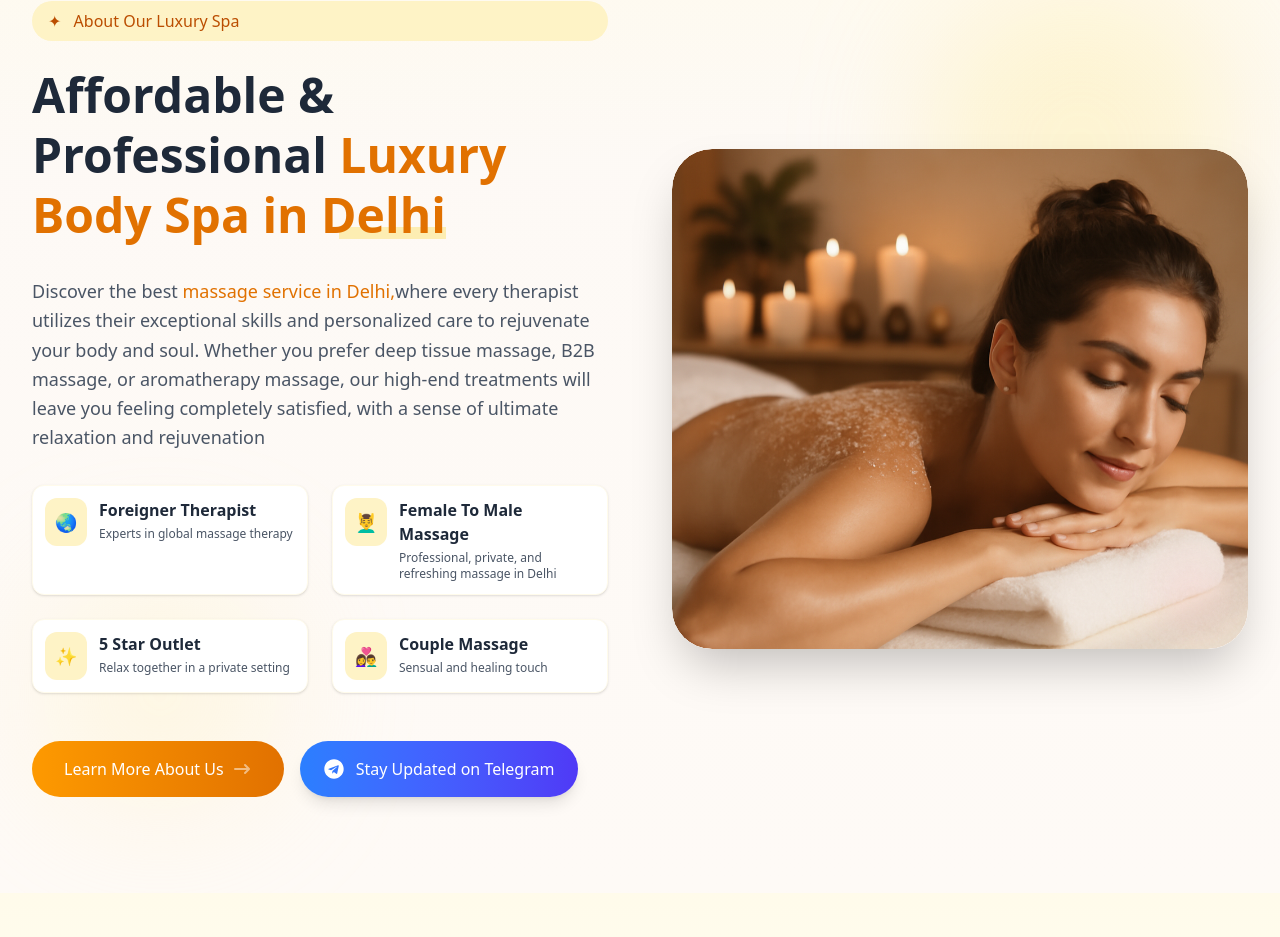
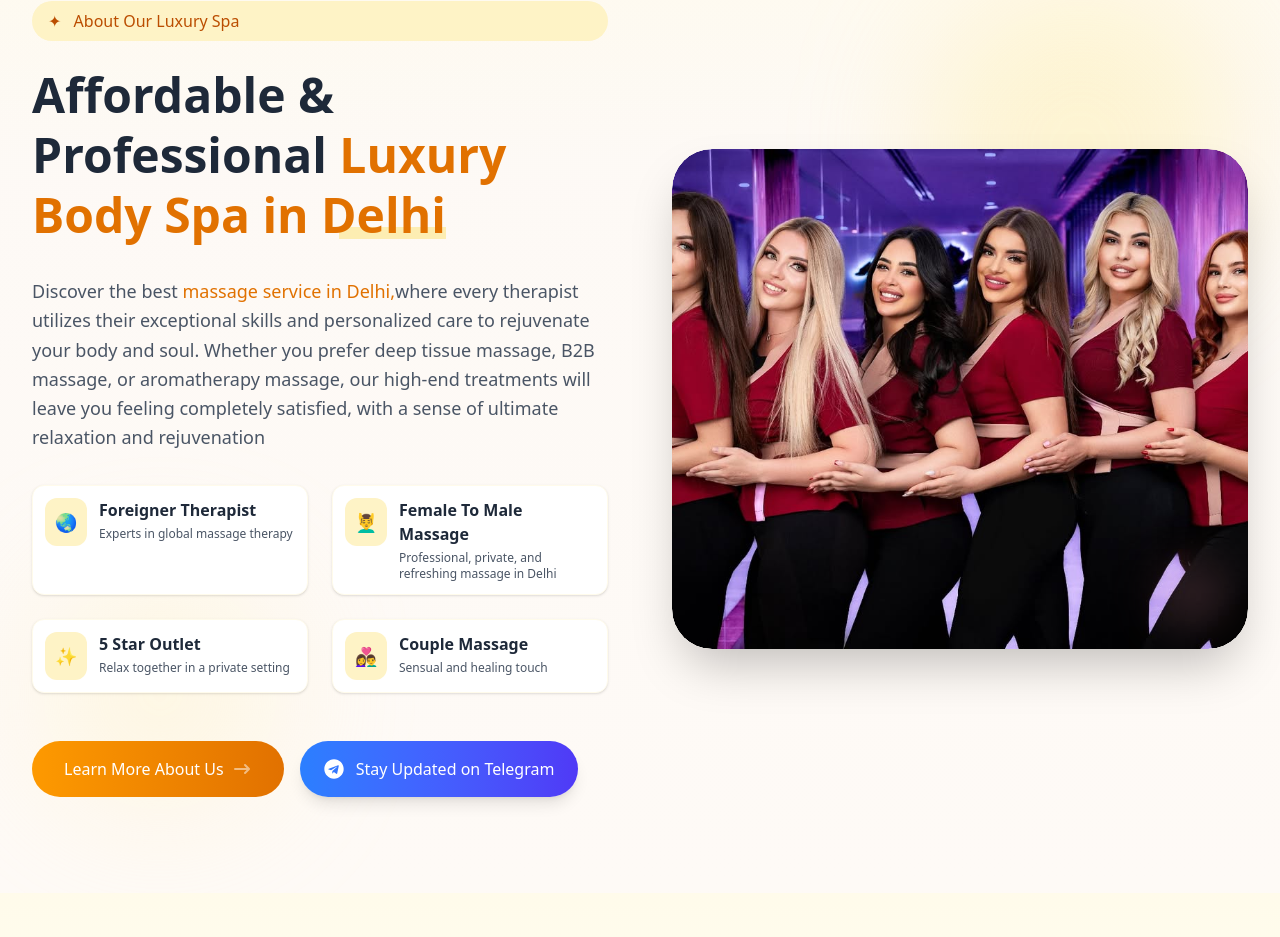
Before and after one commit to Prakash84/Spawebsite, a Next.js app: page / in a window 1280 px wide. Shown: the part 843-1780 px from the top of the page. Built offline with nearby package versions, Linux system fonts and the light colour scheme.

Commit message:
Updated something

```diff
--- a/src/app/page.js
+++ b/src/app/page.js
@@ -850,7 +850,7 @@ const features2 = [
                     {/* <div className="bg-gradient-to-tr from-amber-200 to-rose-100 w-full h-full animate-pulse"></div> */}
                     <Image
                      loading="lazy"
-                      src="/images/chatgptspa.png"
+                      src="/images/instamodels.jpg"
                       alt="Spa Interior"
                       layout="fill"
                       objectFit="cover"
```
Also changed, not shown: public/images/instamodels.jpg (added).
